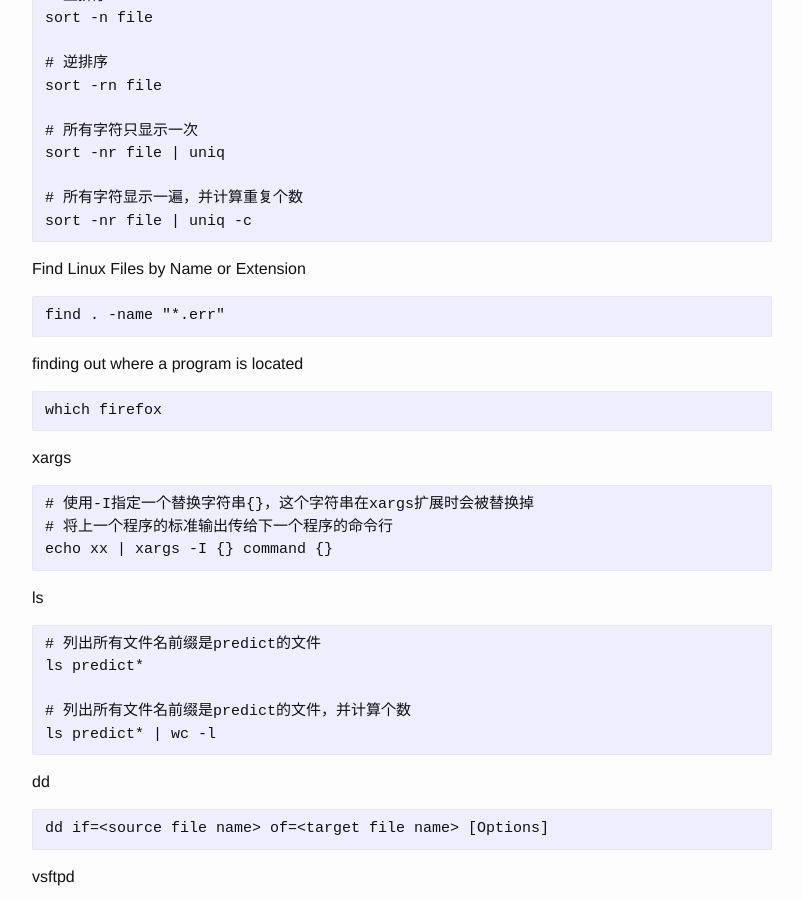
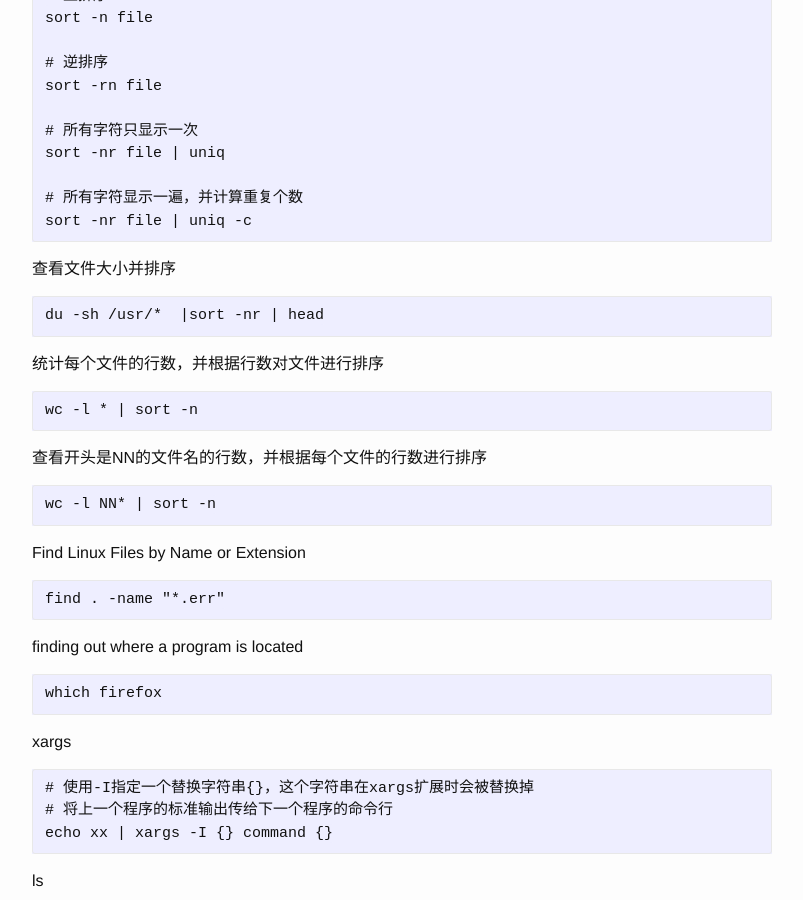
Before and after one commit to josephstalin117/josephstalin117.github.io, a Jekyll site: the page built from _posts/2016-04-04-linux.markdown, in a window 1280 px wide and 900 px high, scrolled down 8454 px. Shown: the whole window, without its empty margins (238-1041 px from the left). Built offline with Jekyll 4.4.1, drawn with Linux system fonts in a browser that asks for light colours.

Commit message:
add wc & sort

````diff
--- a/_posts/2016-04-04-linux.markdown
+++ b/_posts/2016-04-04-linux.markdown
@@ -393,6 +393,21 @@ sort -nr file | uniq
 
 # 所有字符显示一遍，并计算重复个数
 sort -nr file | uniq -c
+```
+
+查看文件大小并排序
+```
+du -sh /usr/*  |sort -nr | head
+```
+
+统计每个文件的行数，并根据行数对文件进行排序
+```
+wc -l * | sort -n
+```
+
+查看开头是NN的文件名的行数，并根据每个文件的行数进行排序
+```
+wc -l NN* | sort -n
 ```
 
 Find Linux Files by Name or Extension
````
